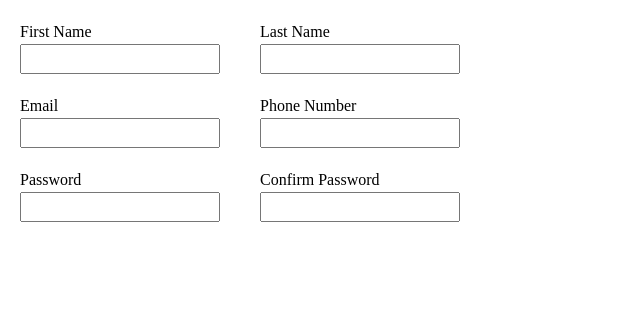
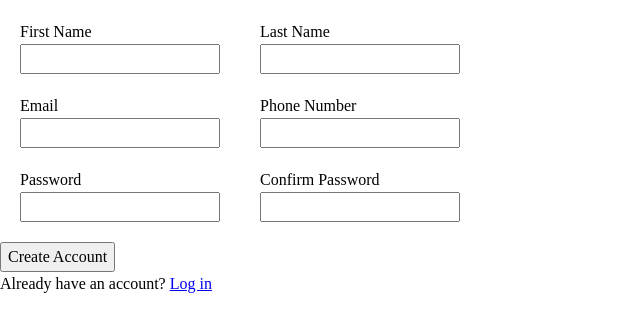
Before and after one commit to ctomat/substratum-form, a plain HTML site: page index.html in a window 1280 px wide. Shown: the whole page, without its empty margins (0-640 px from the left). Drawn offline with Linux system fonts and the light colour scheme.

Commit message:
Add button and login options

```diff
--- a/index.html
+++ b/index.html
@@ -40,7 +40,11 @@
                     <input type="password"  pattern="[0-9]+" inputmode="numeric" name="confirm-password" id="confirm-password">
                 </div>
             </fieldset>
+            <button type="submit">Create Account</button>
         </form>
+        <div>
+            <p>Already have an account? <a href="#">Log in</a></p>
+        </div>
     </div>
 </body>
 </html>
```
